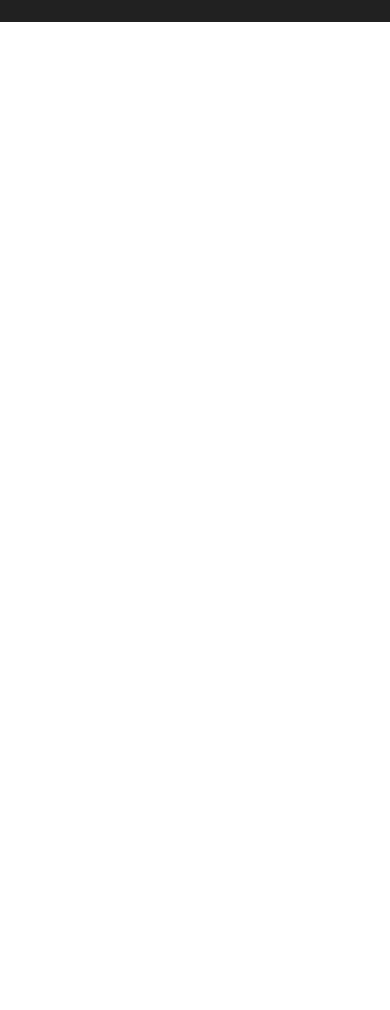
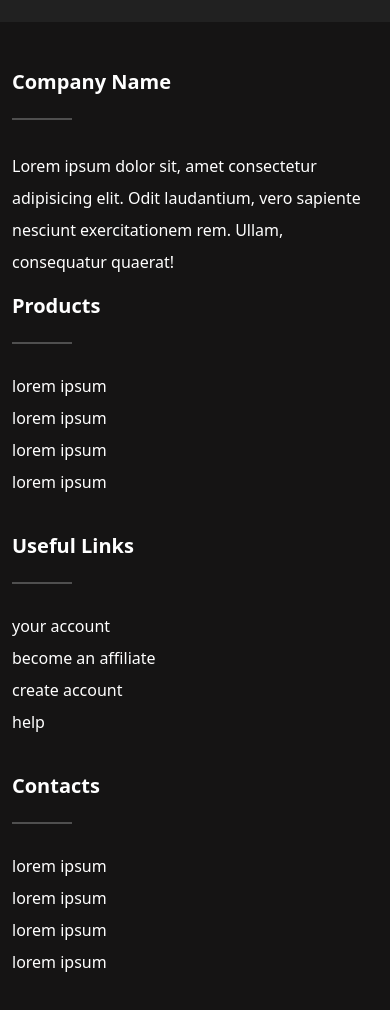
Before and after one commit to anangyoga/bootstrap-landing-page-patrix, a website: page index.html in a window 390 px wide. Shown: the part 10905-11915 px from the top of the page. Before the commit the page ends 10927 px from the top, so only its background shows below. Drawn offline with Linux system fonts and the light colour scheme.

Commit message:
created footer company info and links and made it responsive

```diff
--- a/index.html
+++ b/index.html
@@ -703,6 +703,7 @@
         </div>
       </div>
 
+      <!-- social media -->
       <div class="footer-social" style="background-color: #212121;">
         <div class="container">
           <div class="row py-4 text-center text-white">
@@ -717,6 +718,45 @@
               <a href="#"><i class="fab fa-instagram"></i></a>
             </div>
           </div>
+        </div>
+      </div>
+
+      <!-- company info -->
+      <div class="container mt-5">
+        <div class="row text-white justify-content-center mt-3 pb-3">
+          <div class="col-12 col-sm-6 col-lg-6 mx-auto">
+            <h5 class="text-capitalize fw-bold">company name</h5>
+            <hr class="bg-white d-inline-block mb-4" style="width: 60px; height: 2px;">
+            <p class="lh-lg">Lorem ipsum dolor sit, amet consectetur adipisicing elit. Odit laudantium, vero sapiente nesciunt exercitationem rem. Ullam, consequatur quaerat!</p>
+
+          </div>
+          <div class="col-12 col-sm-6 col-lg-2 mb-4 mx-auto">
+            <h5 class="text-capitalize fw-bold">products</h5>
+            <hr class="bg-white d-inline-block mb-4" style="width: 60px; height: 2px;">
+            <ul class="list-inline company-list">
+              <li><a href="#">lorem ipsum</a></li>
+              <li><a href="#">lorem ipsum</a></li>
+              <li><a href="#">lorem ipsum</a></li>
+              <li><a href="#">lorem ipsum</a></li>
+            </ul>
+          </div>
+          <div class="col-12 col-sm-6 col-lg-2 mb-4 mx-auto">
+            <h5 class="text-capitalize fw-bold">useful links</h5>
+            <hr class="bg-white d-inline-block mb-4" style="width: 60px; height: 2px;">
+            <ul class="list-inline company-list">
+              <li><a href="#">your account</a></li>
+              <li><a href="#">become an affiliate</a></li>
+              <li><a href="#">create account</a></li>
+              <li><a href="#">help</a></li>
+            </ul></div>
+          <div class="col-12 col-sm-6 col-lg-2 mb-4 mx-auto"><h5 class="text-capitalize fw-bold">contacts</h5>
+            <hr class="bg-white d-inline-block mb-4" style="width: 60px; height: 2px;">
+            <ul class="list-inline company-list">
+              <li><a href="#">lorem ipsum</a></li>
+              <li><a href="#">lorem ipsum</a></li>
+              <li><a href="#">lorem ipsum</a></li>
+              <li><a href="#">lorem ipsum</a></li>
+            </ul></div>
         </div>
       </div>
     </footer>
--- a/scss/sections/_footer.scss
+++ b/scss/sections/_footer.scss
@@ -62,3 +62,25 @@
     }
   }
 }
+
+// style company info content
+
+.company-list {
+  display: block;
+  list-style-type: none;
+  position: relative;
+
+  li {
+    margin-bottom: 0.5rem;
+    text-decoration: none;
+
+    a {
+      color: $white;
+      text-decoration: none;
+
+      &:hover {
+        color: $primary;
+      }
+    }
+  }
+}
```
Also changed, not shown: assets/css/style.css, 1 other file.
